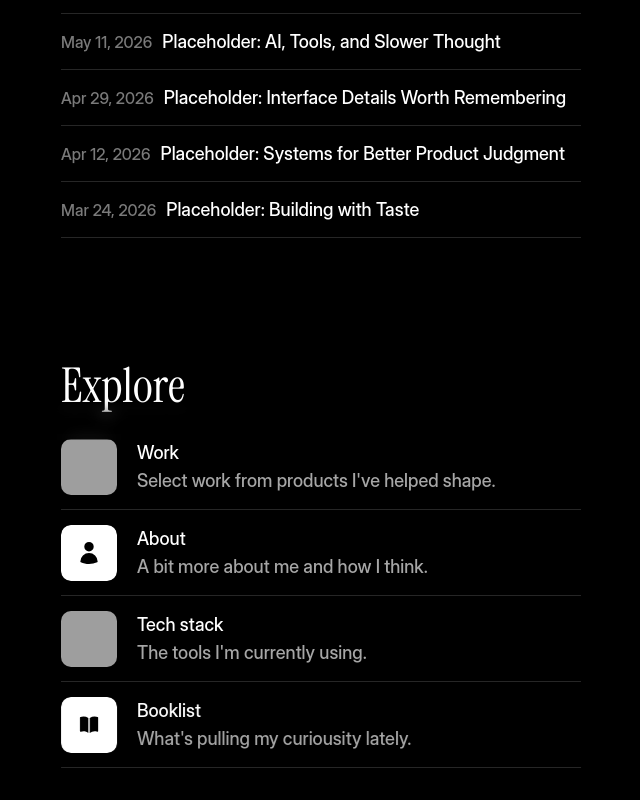
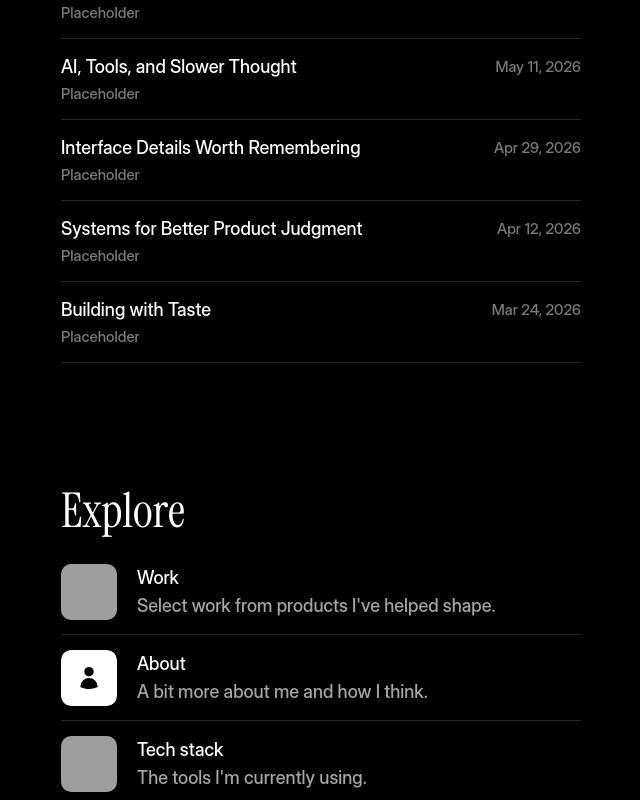
Before and after one commit to GrahamBunt/portfolio, a Next.js app: page /bookmarks in a window 1280 px wide. Shown: the part 360-1160 px from the top of the page, without its empty margins (319-959 px from the left). Built offline with nearby package versions, Linux system fonts and the light colour scheme; grey boxes are pictures that could not be loaded; a web font is replaced by a local one.

Commit message:
Refine bookmarks interactions

```diff
--- a/src/app/bookmarks/page.tsx
+++ b/src/app/bookmarks/page.tsx
@@ -74,11 +74,19 @@ export default function BookmarksPage() {
                   target="_blank"
                   rel="noreferrer"
                 >
+                  <span className="bookmark-row-copy">
+                    <span className="bookmark-row-title">
+                      <span className="bookmark-row-title-text">{bookmark.title}</span>
+                      <span className="bookmark-row-arrow" aria-hidden="true">
+                        <svg viewBox="0 0 24 24" focusable="false">
+                          <path d="M7 17 17 7" />
+                          <path d="M9 7h8v8" />
+                        </svg>
+                      </span>
+                    </span>
+                    <span className="bookmark-row-source">{bookmark.source}</span>
+                  </span>
                   <time dateTime={bookmark.date}>{formatBookmarkDate(bookmark.date)}</time>
-                  <span className="bookmark-row-text">
-                    <span className="bookmark-row-source">{bookmark.source}:</span>{" "}
-                    <span className="bookmark-row-title">{bookmark.title}</span>
-                  </span>
                 </a>
               ))}
             </div>
--- a/src/app/globals.css
+++ b/src/app/globals.css
@@ -1345,10 +1345,11 @@ body {
   position: relative;
   display: grid;
   width: 100%;
-  min-height: 56px;
-  grid-template-columns: auto minmax(0, 1fr);
-  gap: 10px;
-  align-items: center;
+  min-height: 68px;
+  box-sizing: border-box;
+  grid-template-columns: minmax(0, 1fr) max-content;
+  gap: 20px;
+  align-items: start;
   color: inherit;
   padding: 14px 20px;
   text-decoration: none;
@@ -1364,32 +1365,45 @@ body {
   background: #ffffff26;
 }
 
+.bookmark-row-copy {
+  display: flex;
+  min-width: 0;
+  flex-direction: column;
+  gap: 1px;
+}
+
 .bookmark-row time {
+  padding-top: 2px;
   color: rgba(255, 255, 255, 0.48);
-  font-size: 16px;
-  font-weight: 500;
-  line-height: 28px;
+  font-size: 15px;
+  font-weight: 500;
+  line-height: 24px;
   white-space: nowrap;
   transition: color 180ms cubic-bezier(0.25, 0.1, 0.25, 1);
 }
 
-.bookmark-row-text {
-  display: block;
+.bookmark-row-title {
+  display: flex;
+  width: max-content;
+  max-width: 100%;
+  min-width: 0;
+  align-items: center;
+  color: #ffffff;
+  font-size: 18px;
+  font-weight: 500;
+  line-height: 28px;
+  transition: color 180ms cubic-bezier(0.25, 0.1, 0.25, 1);
+}
+
+.bookmark-row-title-text {
   min-width: 0;
   overflow: hidden;
-  color: #ffffff;
-  font-size: 18px;
-  font-weight: 500;
-  line-height: 28px;
   text-overflow: ellipsis;
   white-space: nowrap;
-  transition: color 180ms cubic-bezier(0.25, 0.1, 0.25, 1);
-}
-
-.bookmark-row:hover time,
-.bookmark-row:focus-visible time,
-.bookmark-row:hover .bookmark-row-text,
-.bookmark-row:focus-visible .bookmark-row-text {
+}
+
+.bookmark-row-title:hover,
+.bookmark-row:focus-visible .bookmark-row-title {
   color: #ff5a00;
 }
 
@@ -1398,11 +1412,55 @@ body {
 }
 
 .bookmark-row-source {
-  color: currentColor;
-}
-
-.bookmark-row-title {
-  color: currentColor;
+  display: block;
+  overflow: hidden;
+  color: rgba(255, 255, 255, 0.48);
+  font-size: 15px;
+  font-weight: 500;
+  line-height: 24px;
+  text-overflow: ellipsis;
+  white-space: nowrap;
+}
+
+.bookmark-row-arrow {
+  display: inline-flex;
+  width: 0;
+  height: 22px;
+  flex: 0 0 0;
+  align-items: center;
+  justify-content: center;
+  overflow: hidden;
+  border-radius: 999px;
+  background: #ffffff;
+  color: #000000;
+  margin-left: 0;
+  opacity: 0;
+  transform: translateX(-4px) scale(0.94);
+  transition:
+    opacity 180ms cubic-bezier(0.25, 0.1, 0.25, 1),
+    transform 180ms cubic-bezier(0.25, 0.1, 0.25, 1),
+    width 180ms cubic-bezier(0.25, 0.1, 0.25, 1),
+    flex-basis 180ms cubic-bezier(0.25, 0.1, 0.25, 1),
+    margin-left 180ms cubic-bezier(0.25, 0.1, 0.25, 1);
+}
+
+.bookmark-row-arrow svg {
+  width: 14px;
+  height: 14px;
+  fill: none;
+  stroke: currentColor;
+  stroke-linecap: round;
+  stroke-linejoin: round;
+  stroke-width: 2;
+}
+
+.bookmark-row-title:hover .bookmark-row-arrow,
+.bookmark-row:focus-visible .bookmark-row-arrow {
+  width: 22px;
+  flex-basis: 22px;
+  margin-left: 8px;
+  opacity: 1;
+  transform: translateX(0) scale(1);
 }
 
 .work-footer {
```
